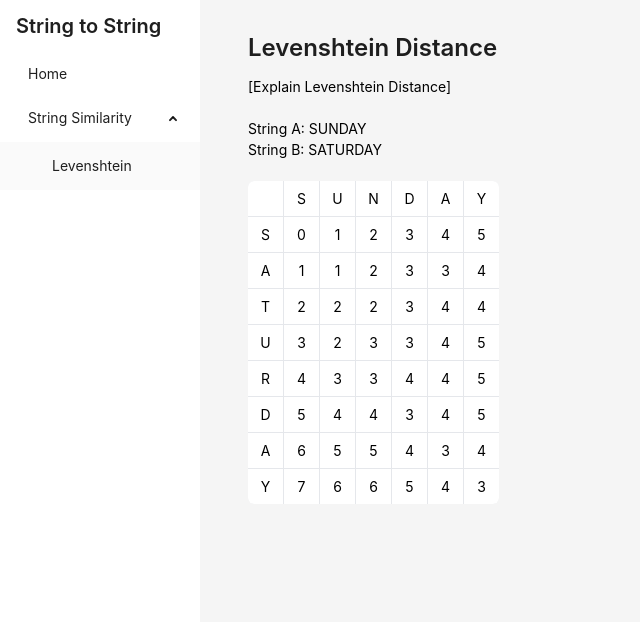
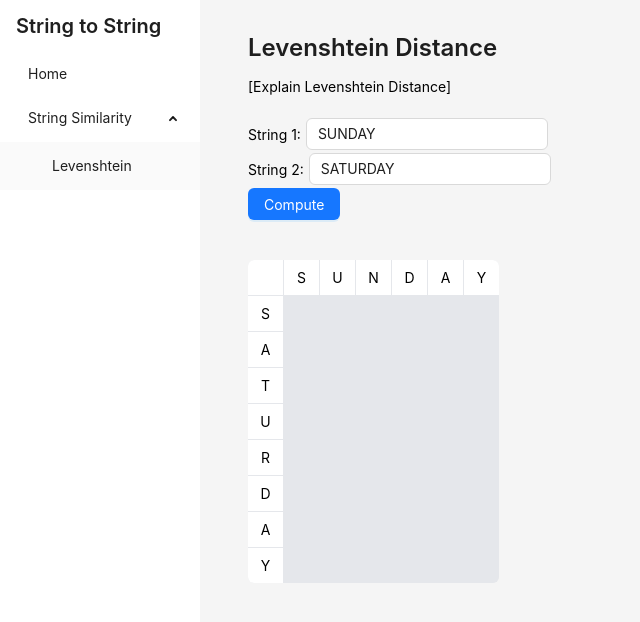
Before and after one commit to carolykma/string-to-string, a React (Vite) app: page /levenshtein in a window 1280 px wide. Shown: the top 622 px of the page, without its empty margins (0-640 px from the left). Built offline with nearby package versions, Linux system fonts and the light colour scheme.

Commit message:
feat: support edit strings for levenshtein

```diff
--- a/src/pages/levenshtein/LevenshteinMatrix.tsx
+++ b/src/pages/levenshtein/LevenshteinMatrix.tsx
@@ -24,24 +24,29 @@ const getGridValue = (
 type LevenshteinMatrixProps = {
     a: string
     b: string
+    compute?: boolean
 }
 
 export const LevenshteinMatrix = (props: LevenshteinMatrixProps) => {
-    const { a, b } = props
+    const { a, b, compute } = props
     const [matrix, setMatrix] = useState<number[][]>([])
 
     // number of levels that have been computed
-    const level = useMemo(() => matrix.length, [matrix])
+    // const level = useMemo(() => matrix[0]?.length, [matrix])
+    const level = useMemo(() => Math.max(matrix.length, matrix[0]?.length || 0), [matrix])
 
     useEffect(() => {
+        if (!compute) return
         if (level >= a.length && level >= b.length) return
 
         const newMatrix = _.cloneDeep(matrix)
+        // calculate column of layer from top
         if (level < a.length) {
-            for (let y = 0; y < level; y++) {
+            for (let y = 0; y < Math.min(level, b.length); y++) {
                 newMatrix[y].push(getGridValue(a, b, level, y, newMatrix))
             }
         }
+        // calculate bottom row
         if (level < b.length) {
             newMatrix.push([])
             for (let x = 0; x <= Math.min(level, a.length - 1); x++) {
@@ -49,7 +54,11 @@ export const LevenshteinMatrix = (props: LevenshteinMatrixProps) => {
             }
         }
         setMatrix(newMatrix)
-    }, [matrix])
+    }, [matrix, compute])
+
+    useEffect(() => {
+        setMatrix([])
+    }, [a, b])
 
     return (
         <Flex vertical gap={1} className="bg-gray-200 w-fit rounded-md overflow-hidden">
--- a/src/pages/levenshtein/LevenshteinPage.tsx
+++ b/src/pages/levenshtein/LevenshteinPage.tsx
@@ -1,10 +1,16 @@
-import { Typography } from "antd"
+import { Button, Flex, Input, Typography } from "antd"
 import { LevenshteinMatrix } from "./LevenshteinMatrix"
-
-const strA = "SUNDAY"
-const strB = "SATURDAY"
+import { useEffect, useState } from "react"
 
 export const LevenshteinPage = () => {
+    const [strA, setStrA] = useState("SUNDAY")
+    const [strB, setStrB] = useState("SATURDAY")
+    const [compute, setCompute] = useState(false)
+
+    useEffect(() => {
+        setCompute(false)
+    }, [strA, strB])
+
     return <div id='levenshtein-page'>
         <Typography.Title level={3}>
             Levenshtein Distance
@@ -12,9 +18,25 @@ export const LevenshteinPage = () => {
 
         [Explain Levenshtein Distance]<br /><br />
 
-        String A: {strA}<br />
-        String B: {strB}<br /><br />
+        <Flex vertical gap={3}>
+            <Flex align="center" gap={5}>
+                <div>String 1:</div>
+                <div >
+                    <Input value={strA} onChange={(e) => setStrA(e.target.value.toUpperCase())} />
+                </div>
+            </Flex>
+            <Flex align="center" gap={5}>
+                <div>String 2:</div>
+                <div>
+                    <Input value={strB} onChange={(e) => setStrB(e.target.value.toUpperCase())} />
+                </div>
+            </Flex>
+            <div className="mb-10">
+                <Button type="primary" onClick={() => setCompute(true)}>Compute</Button>
+            </div>
+        </Flex>
 
-        <LevenshteinMatrix a={strA} b={strB} />
+
+        <LevenshteinMatrix a={strA} b={strB} compute={compute} />
     </div>
 }
```
